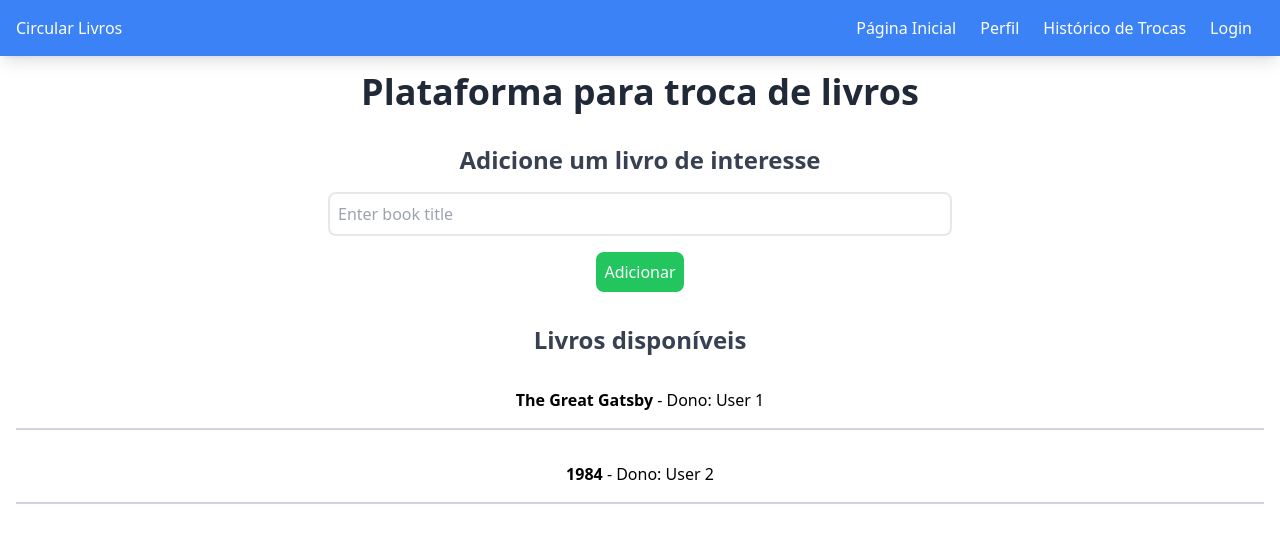
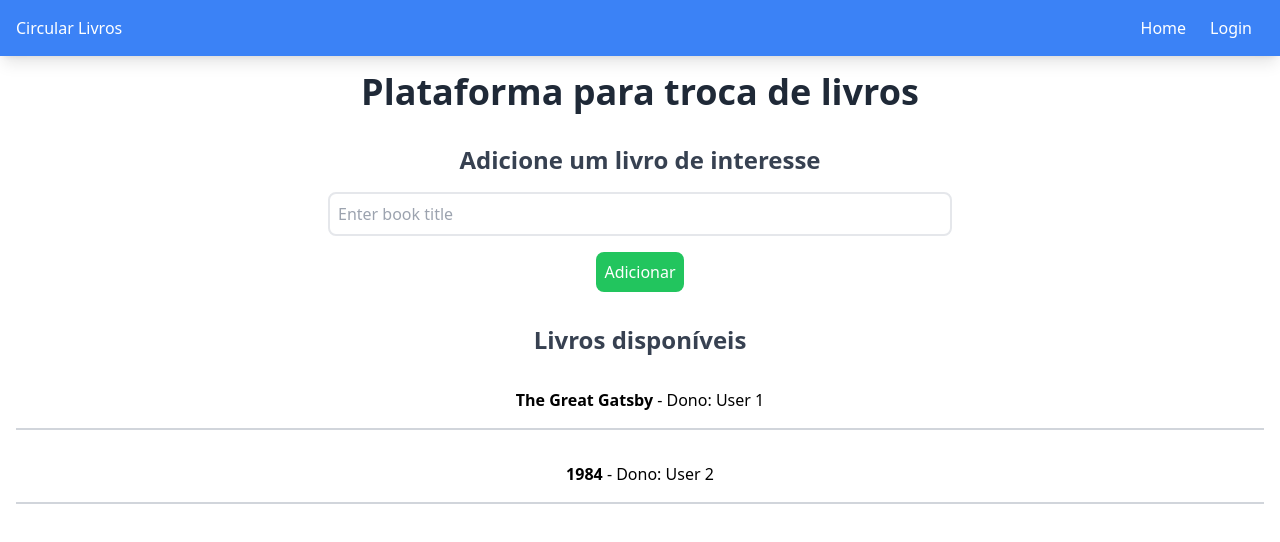
Before and after one commit to vinicius-simioni/P-PPI-II, a React (Vite) app in the folder frontend/: page / in a window 1280 px wide. Shown: the top 542 px of the page. Built offline with nearby package versions, Linux system fonts and the light colour scheme.

Commit message:
add token conditional rendering

```diff
--- a/frontend/src/components/Navbar.jsx
+++ b/frontend/src/components/Navbar.jsx
@@ -1,15 +1,24 @@
 import { Link } from 'react-router-dom';
 
-const Navbar = () => (
+const Navbar = () => {
+  const token = localStorage.getItem('token');
+
+  return (
     <nav className="bg-blue-500 text-white p-4 shadow-lg flex justify-between">
       <h1>Circular Livros</h1>
       <ul className="flex justify-end">
-      <li className='mx-3'><Link to="/" className="hover:underline">Página Inicial</Link></li>
+        <li className='mx-3'><Link to="/" className="hover:underline">Home</Link></li>
+        {token ? (
+          <>
             <li className='mx-3'><Link to="/profile" className="hover:underline">Perfil</Link></li>
             <li className='mx-3'><Link to="/history" className="hover:underline">Histórico de Trocas</Link></li>
+          </>
+        ) : (
           <li className='mx-3'><Link to="/login" className="hover:underline">Login</Link></li>
+        )}
       </ul>
     </nav>
   );
+};
 
 export default Navbar;
```
Lines whose indentation alone changed are shown as unchanged.
